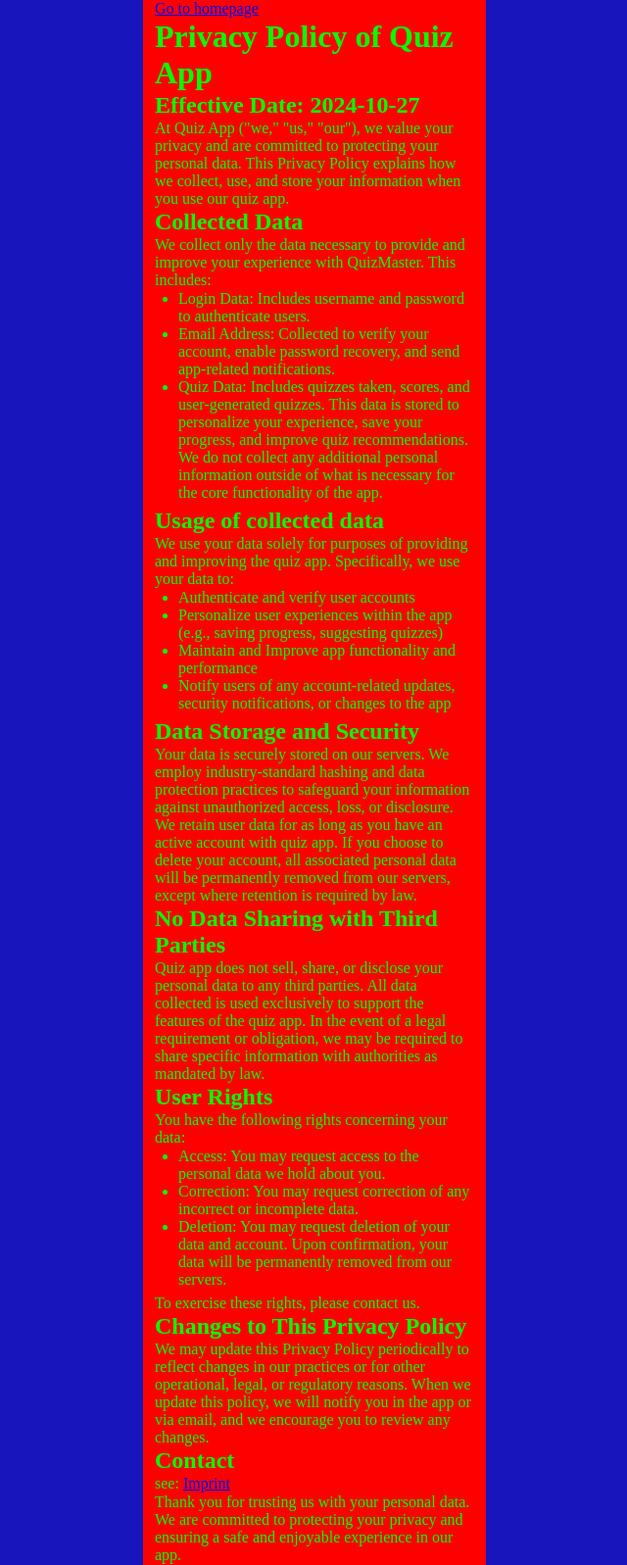
After one commit to FelixWrba/Quiz-App, a Node server app: page /privacy.html in a window 1280 px wide. The commit adds this page. Shown: the whole page at 98% size, without its empty margins (319-959 px from the left). Run offline with Node 20, Linux system fonts and the light colour scheme; some libraries are stand-ins or nearby versions.

Commit message:
Added footer with imprint and privacy policy

```diff
--- /dev/null
+++ b/public/privacy.html
@@ -0,0 +1,97 @@
+<!DOCTYPE html>
+<html lang="en">
+
+<head>
+    <meta charset="UTF-8">
+    <meta name="viewport" content="width=device-width, initial-scale=1.0">
+    <title>Quiz App - Imprint</title>
+    <style>
+        body {
+            font-family: 'Times New Roman', Times, serif;
+            width: fit-content;
+            margin: auto;
+            background-color: #4A412A;
+            max-width: 350px;
+            animation: pulse 3s infinite;
+        }
+
+        h1, h2, p, ul {
+            margin: 0;
+            padding: 0 12px 1px;
+            background-color: red;
+            color: rgb(0, 255, 0);
+        }
+
+        ul {
+            padding: 0px 12px 6px 36px;
+        }
+
+        @keyframes pulse {
+            0% {
+                background-color: #4A412A;
+            }
+            50% {
+                background-color: blue;
+            }
+            100% {
+                background-color: #4A412A;
+            }
+        }
+    </style>
+</head>
+
+<body>
+    <p><a href="/">Go to homepage</a></p>
+    <h1>Privacy Policy of Quiz App</h1>
+    <h2>Effective Date: 2024-10-27</h2>
+    <p>At Quiz App ("we," "us," "our"), we value your privacy and are committed to protecting your personal data. This
+        Privacy Policy explains how we collect, use, and store your information when you use our quiz app.</p>
+
+    <h2>Collected Data</h2>
+    <p>We collect only the data necessary to provide and improve your experience with QuizMaster. This includes:</p>
+    <ul>
+        <li>Login Data: Includes username and password to authenticate users.</li>
+        <li>Email Address: Collected to verify your account, enable password recovery, and send app-related
+            notifications.</li>
+        <li>Quiz Data: Includes quizzes taken, scores, and user-generated quizzes. This data is stored to personalize
+            your experience, save your progress, and improve quiz recommendations. We do not collect any additional
+            personal information outside of what is necessary for the core functionality of the app.</li>
+    </ul>
+    <h2>Usage of collected data</h2>
+    <p>We use your data solely for purposes of providing and improving the quiz app. Specifically, we use your data to:
+    </p>
+    <ul>
+        <li>Authenticate and verify user accounts</li>
+        <li>Personalize user experiences within the app (e.g., saving progress, suggesting quizzes)</li>
+        <li>Maintain and Improve app functionality and performance</li>
+        <li>Notify users of any account-related updates, security notifications, or changes to the app</li>
+    </ul>
+    <h2>Data Storage and Security</h2>
+    <p>Your data is securely stored on our servers. We employ industry-standard hashing and data protection practices to
+        safeguard your information against unauthorized access, loss, or disclosure. We retain user data for as long as
+        you have an active account with quiz app. If you choose to delete your account, all associated personal data
+        will be permanently removed from our servers, except where retention is required by law.</p>
+    <h2>No Data Sharing with Third Parties</h2>
+    <p>Quiz app does not sell, share, or disclose your personal data to any third parties. All data collected is used
+        exclusively to support the features of the quiz app. In the event of a legal requirement or obligation, we may
+        be required to share specific information with authorities as mandated by law.</p>
+
+    <h2>User Rights</h2>
+    <p>You have the following rights concerning your data:</p>
+    <ul>
+        <li>Access: You may request access to the personal data we hold about you.</li>
+        <li>Correction: You may request correction of any incorrect or incomplete data.</li>
+        <li>Deletion: You may request deletion of your data and account. Upon confirmation, your data will be permanently removed from our servers.</li>
+    </ul>
+    <p>To exercise these rights, please contact us.</p>
+
+    <h2>Changes to This Privacy Policy</h2>
+    <p>We may update this Privacy Policy periodically to reflect changes in our practices or for other operational, legal, or regulatory reasons. When we update this policy, we will notify you in the app or via email, and we encourage you to review any changes.</p>
+
+    <h2>Contact</h2>
+    <p>see: <a href="/imprint.html">Imprint</a></p>
+
+    <p>Thank you for trusting us with your personal data. We are committed to protecting your privacy and ensuring a safe and enjoyable experience in our app.</p>
+</body>
+
+</html>
--- a/views/account/login.ejs
+++ b/views/account/login.ejs
@@ -51,6 +51,12 @@
         <div id="response-div"></div>
     </main>
 
+    <footer>
+        <p>&copy; Felix Wrba</p><br>
+        <a href="/imprint.html">Imprint</a><br><br>
+        <a href="/privacy.html">Privacy Policy</a>
+    </footer>
+
     <script>
         const mobileNav = document.getElementById('mobile-nav');
         const navbar = {
--- a/views/account/new.ejs
+++ b/views/account/new.ejs
@@ -52,6 +52,12 @@
         <div id="response-div"></div>
     </main>
 
+    <footer>
+        <p>&copy; Felix Wrba</p><br>
+        <a href="/imprint.html">Imprint</a><br><br>
+        <a href="/privacy.html">Privacy Policy</a>
+    </footer>
+
     <script>
         const mobileNav = document.getElementById('mobile-nav');
         const navbar = {
--- a/views/create.ejs
+++ b/views/create.ejs
@@ -49,6 +49,12 @@
         <div id="response-div"></div>
     </main>
 
+    <footer>
+        <p>&copy; Felix Wrba</p><br>
+        <a href="/imprint.html">Imprint</a><br><br>
+        <a href="/privacy.html">Privacy Policy</a>
+    </footer>
+
     <script>
         const mobileNav = document.getElementById('mobile-nav');
         const navbar = {
--- a/views/index.ejs
+++ b/views/index.ejs
@@ -48,6 +48,12 @@
         <div id="most_played"><p>Loading...</p></div>
     </main>
 
+    <footer>
+        <p>&copy; Felix Wrba</p><br>
+        <a href="/imprint.html">Imprint</a><br><br>
+        <a href="/privacy.html">Privacy Policy</a>
+    </footer>
+
     <script>
         const mobileNav = document.getElementById('mobile-nav');
         const navbar = {
```
Also changed, not shown: public/imprint.html (added, +74 -0 lines), public/styles/main.css (+17 -0 lines), public/test.html (deleted, +0 -14 lines).
